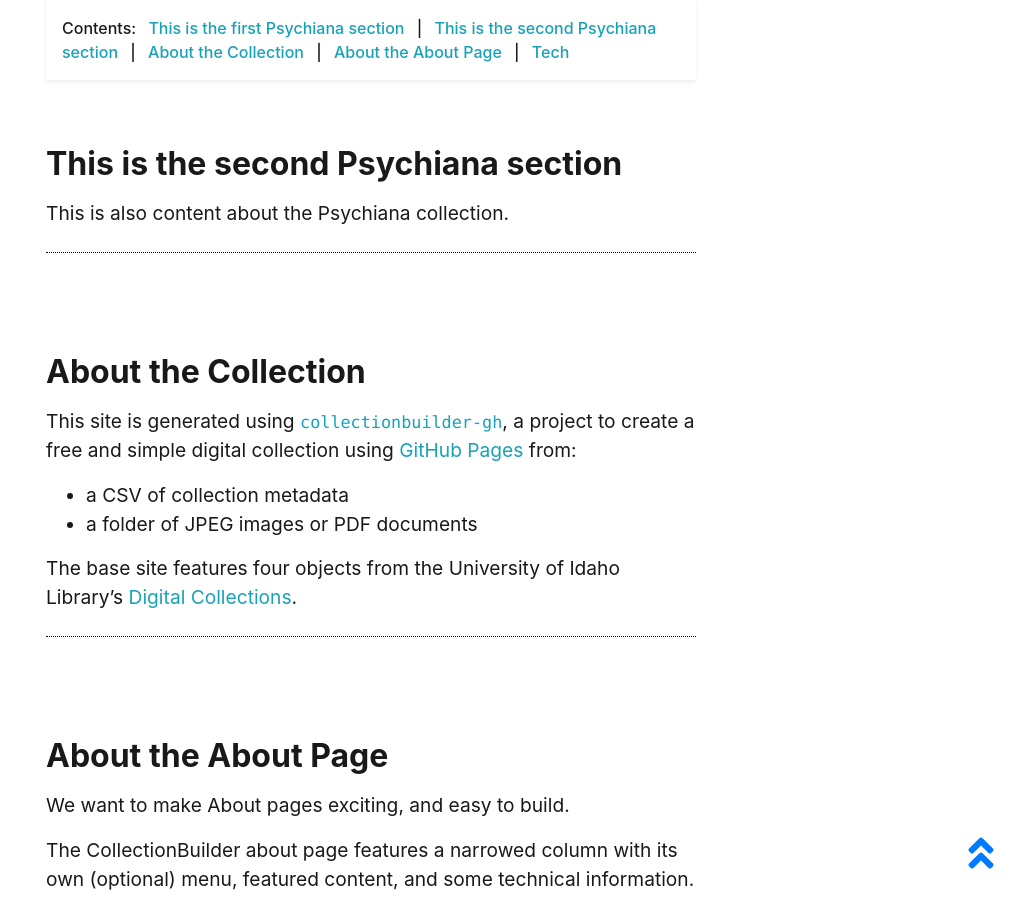
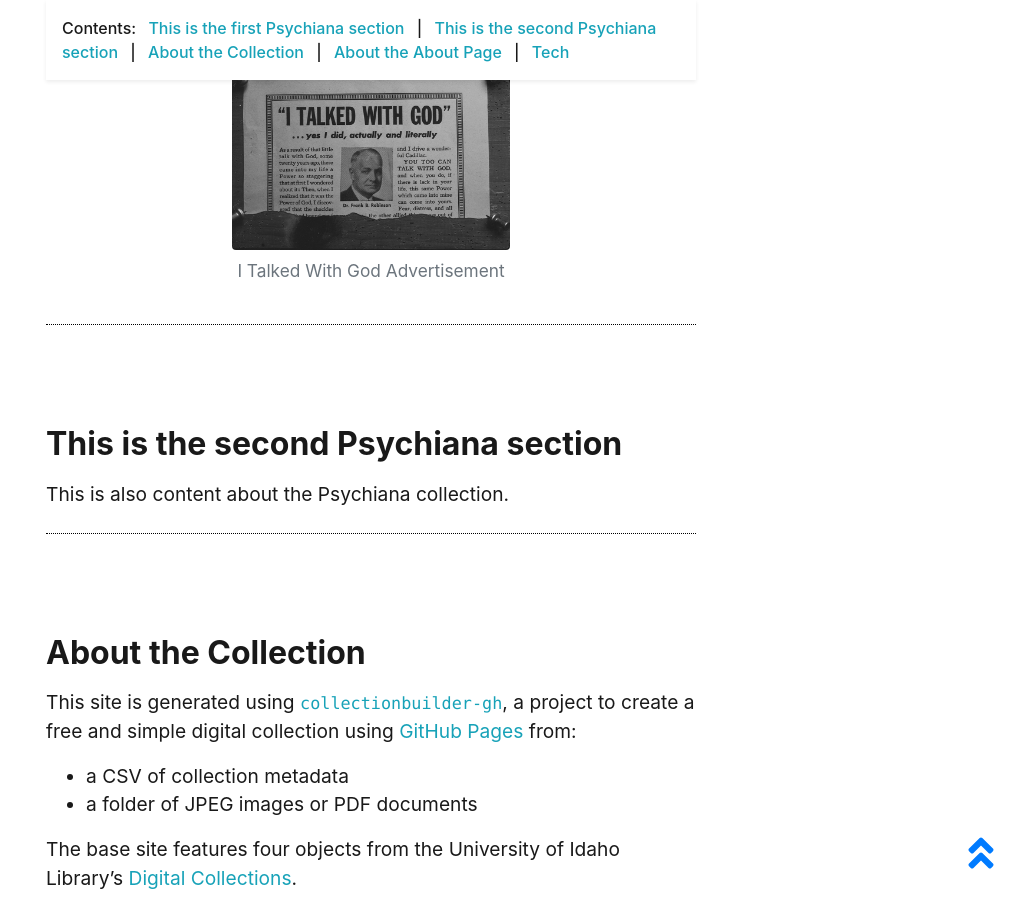
Before and after one commit to genacode/collectionbuilder-demo, a Jekyll site: the page built from pages/about.md, in a window 1280 px wide and 900 px high, scrolled down 701 px. Shown: the whole window, without its empty margins (269-1280 px from the left). Built offline with Jekyll 4.4.1, drawn with Linux system fonts in a browser that asks for light colours.

Commit message:
update about.md with an image

```diff
--- a/pages/about.md
+++ b/pages/about.md
@@ -13,6 +13,8 @@ permalink: /about.html
 ## This is the first Psychiana section
 
 This is content about the Psychiana collection.
+
+{% include feature/item-figure.html objectid="psychiana005" width="25" %}
 
 ## This is the second Psychiana section
 
```
